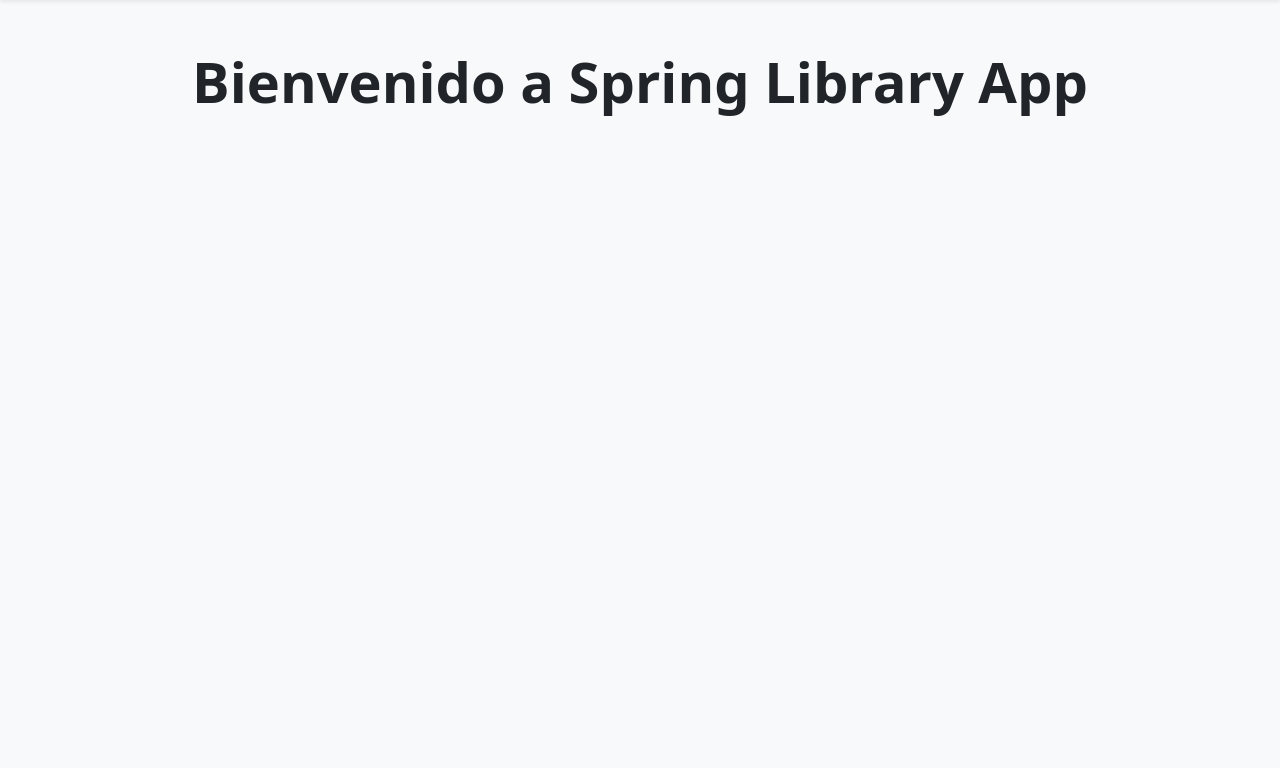
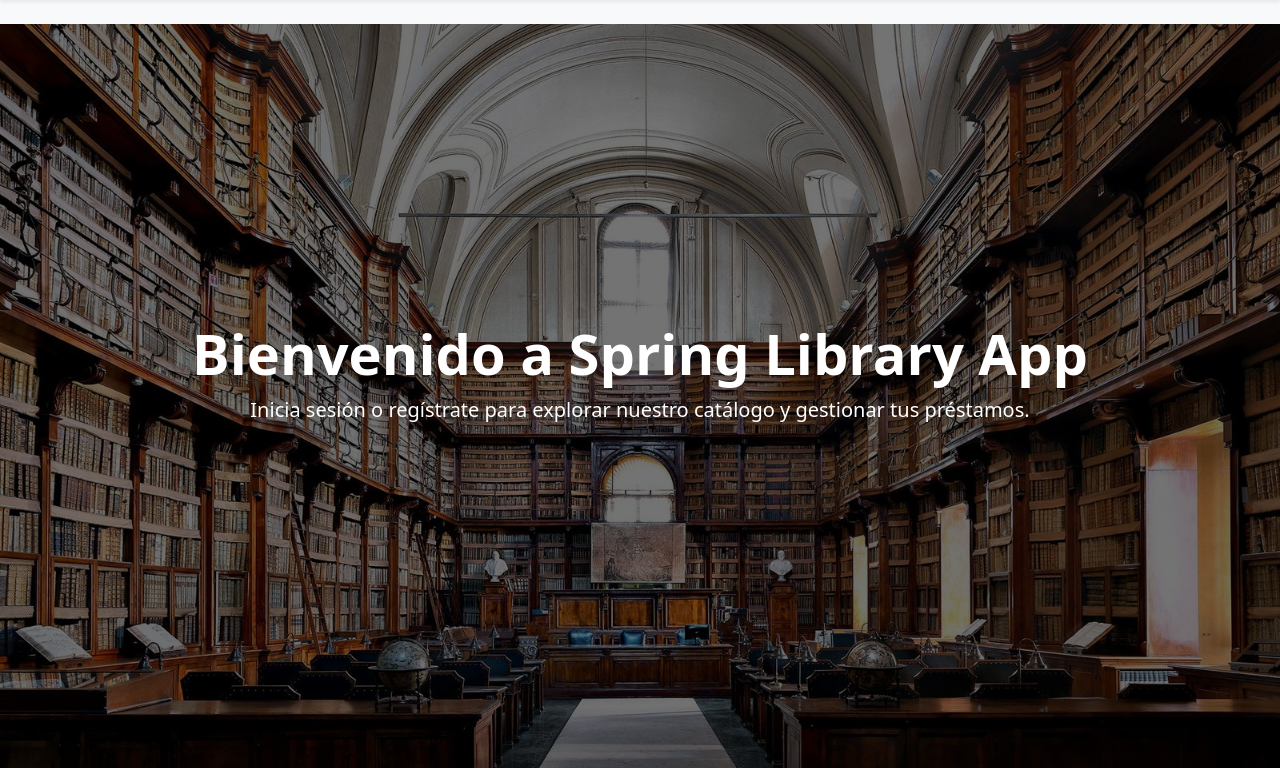
Before and after one commit to jcabanessa/RepoBiblioApp, a Spring Boot app: page / in a window 1280 px wide. Shown: the part 58-826 px from the top of the page. Before the commit the page ends 174 px from the top, so only its background shows below. Run offline with Spring Boot 4, Linux system fonts and the light colour scheme; some of the project's set-up classes (security, data sources, template engines, error pages and the like) are left out, and stand-ins take their place; some libraries are stand-ins or nearby versions.

Commit message:
- Imagen principal en pantalla inicio

```diff
--- a/src/main/resources/templates/index.html
+++ b/src/main/resources/templates/index.html
@@ -2,29 +2,34 @@
 <html xmlns:th="http://www.thymeleaf.org"
       xmlns:sec="http://www.thymeleaf.org/extras/spring-security">
 
-<!-- 1. Cargamos el fragmento de la cabecera -->
+<!-- 1. Cargamos el fragmento de la cabecera (aquí viene Bootstrap) -->
 <head th:replace="~{fragmentos :: cabecera('Spring Library - Inicio')}"></head>
 
 <body class="bg-light">
 
-<!-- 2. Inyectamos la barra de navegación superior -->
+<!-- 2. Barra de navegación superior -->
 <div th:replace="~{fragmentos :: menu-superior}"></div>
 
-<div class="container mt-5">
+<!-- 3. Contenedor a pantalla completa con la imagen de fondo responsive -->
+<div class="d-flex align-items-center justify-content-center text-white"
+     th:style="'background: linear-gradient(rgba(0, 0, 0, 0.55), rgba(0, 0, 0, 0.55)), url(' + @{/img/006-library-biblioteca-angelica-a-roma_0002.jpg} + ') no-repeat center center; background-size: cover; min-height: calc(100vh - 56px);'">
+
+    <div class="container py-5">
 
         <!-- Sección de bienvenida centrada -->
         <div class="text-center mb-5">
             <h1 class="display-4 fw-bold">Bienvenido a Spring Library App</h1>
-        <p class="lead text-muted" sec:authorize="hasRole('ADMIN')">Panel de control principal. Selecciona el módulo que deseas gestionar.</p>
-        <p class="lead text-muted" sec:authorize="isAuthenticated() and !hasRole('ADMIN')">Consulta el catálogo de libros y gestiona tus préstamos desde el menú superior.</p>
+            <p class="lead" sec:authorize="isAnonymous()">Inicia sesión o regístrate para explorar nuestro catálogo y gestionar tus préstamos.</p>
+            <p class="lead" sec:authorize="hasRole('ADMIN')">Panel de control principal. Selecciona el módulo que deseas gestionar.</p>
+            <p class="lead" sec:authorize="isAuthenticated() and !hasRole('ADMIN')">Consulta el catálogo de libros y gestiona tus préstamos desde el menú superior.</p>
         </div>
 
-    <!-- 3. Grid de tarjetas para las opciones del menú (SOLO ADMIN) -->
-    <div class="row justify-content-center text-center" sec:authorize="hasRole('ADMIN')">
+        <!-- Grid de tarjetas (SOLO visible al iniciar sesión como ADMIN) -->
+        <div class="row justify-content-center text-center text-dark" sec:authorize="hasRole('ADMIN')">
 
             <!-- Módulo de Libros -->
             <div class="col-md-4 mb-4">
-            <div class="card shadow-sm border-0 h-100">
+                <div class="card shadow border-0 h-100 bg-white bg-opacity-90">
                     <div class="card-body p-4 d-flex flex-column">
                         <h2 class="h3 mb-3">📚 Libros</h2>
                         <p class="text-muted flex-grow-1">Añade, edita, elimina y consulta el catálogo completo de la biblioteca.</p>
@@ -35,7 +40,7 @@
 
             <!-- Módulo de Usuarios -->
             <div class="col-md-4 mb-4">
-            <div class="card shadow-sm border-0 h-100">
+                <div class="card shadow border-0 h-100 bg-white bg-opacity-90">
                     <div class="card-body p-4 d-flex flex-column">
                         <h2 class="h3 mb-3">👤 Usuarios</h2>
                         <p class="text-muted flex-grow-1">Administra el registro de lectores y actualiza sus datos de contacto.</p>
@@ -46,7 +51,7 @@
 
             <!-- Módulo de Préstamos -->
             <div class="col-md-4 mb-4">
-            <div class="card shadow-sm border-0 h-100">
+                <div class="card shadow border-0 h-100 bg-white bg-opacity-90">
                     <div class="card-body p-4 d-flex flex-column">
                         <h2 class="h3 mb-3">🔄 Préstamos</h2>
                         <p class="text-muted flex-grow-1">Controla las entregas, devoluciones y los plazos de vencimiento.</p>
@@ -58,6 +63,7 @@
         </div>
 
     </div>
+</div>
 
 </body>
 </html>
```
Lines whose indentation alone changed are shown as unchanged.
